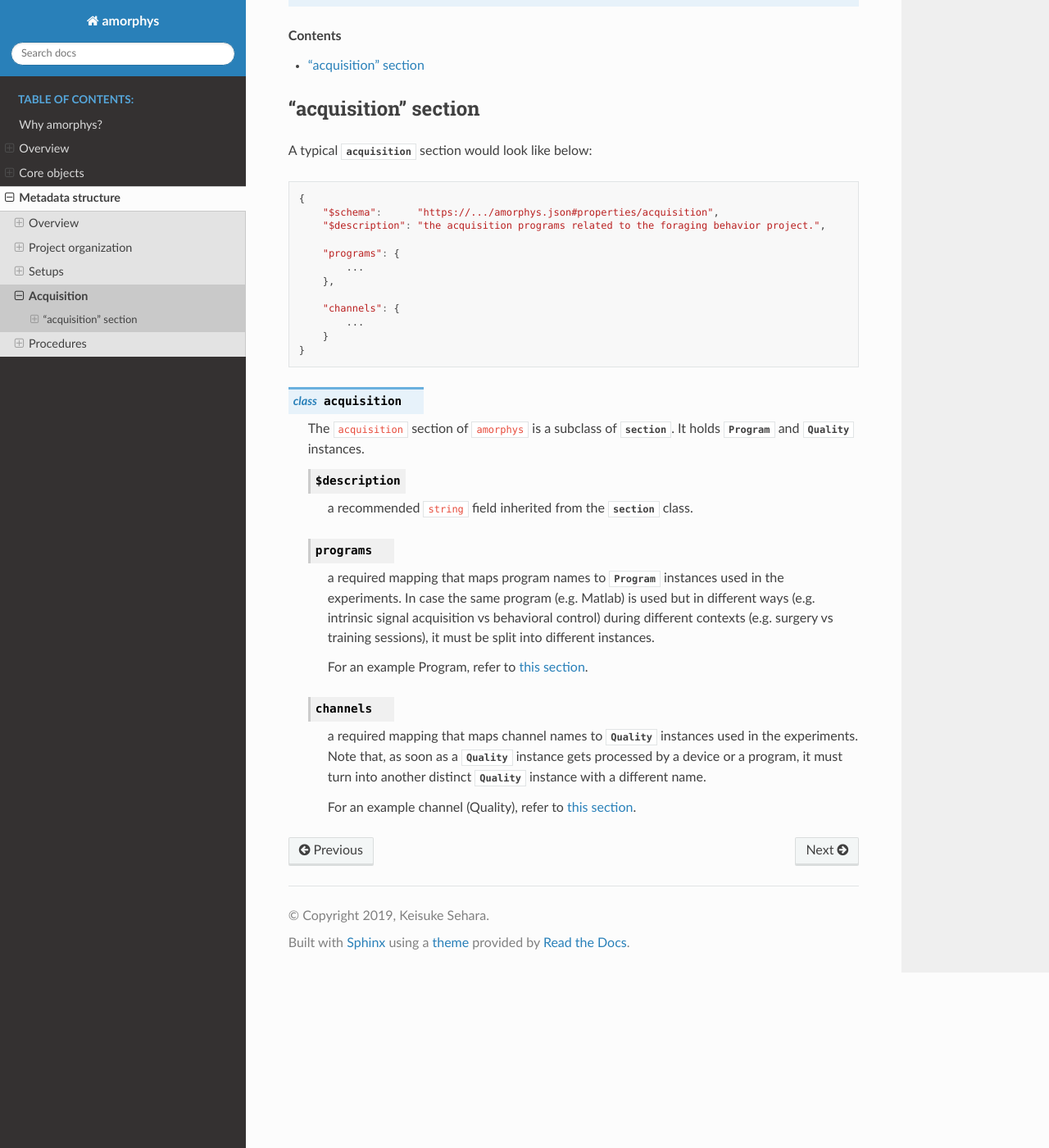
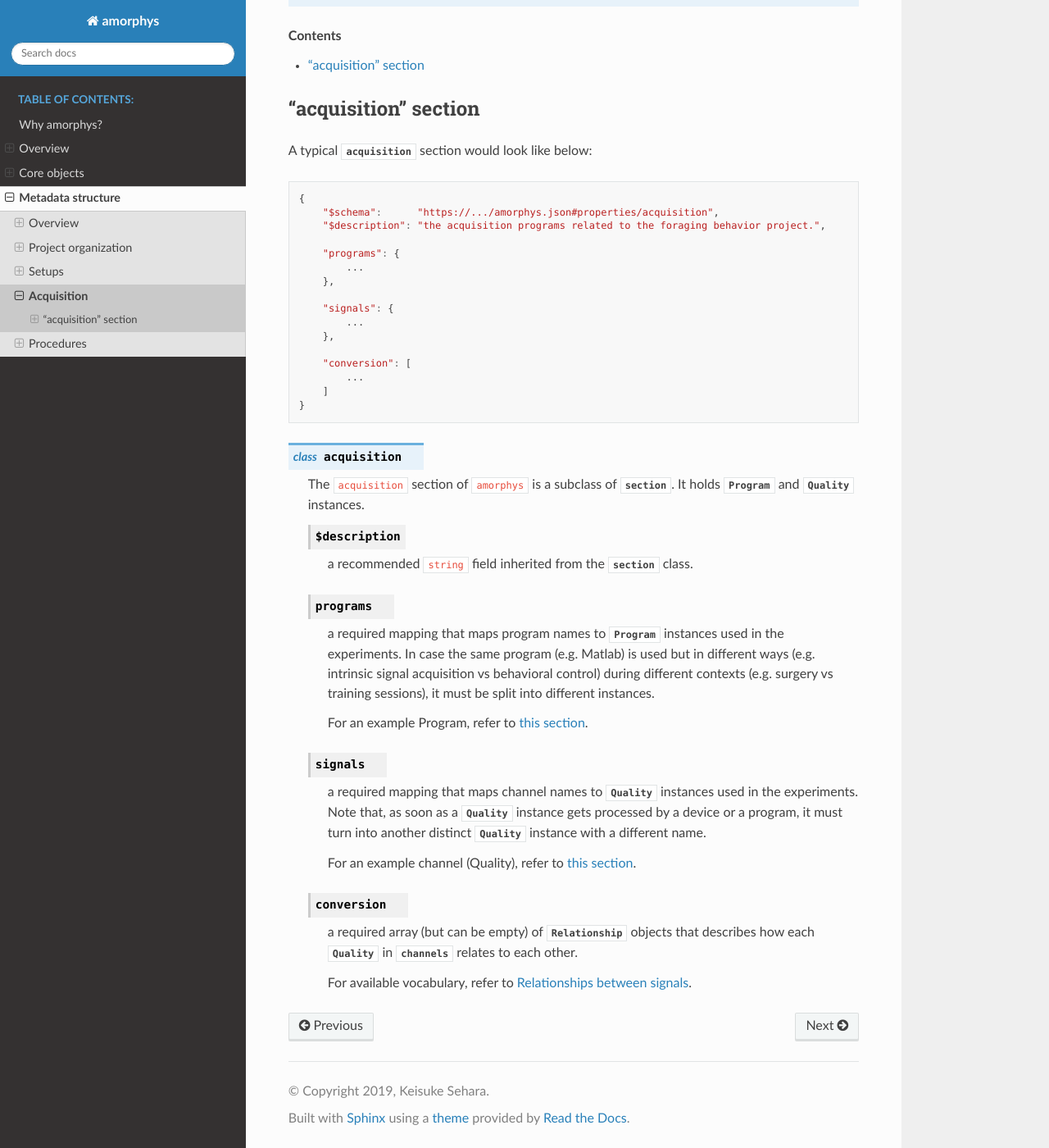
Before and after one commit to gwappa/amorphys, a Sphinx documentation site: the page built from docs/source/writing/acquisition.rst, in a window 1280 px wide and 1400 px high, scrolled down 229 px. Shown: the whole window at 82% size. Built offline with Sphinx 7.4.7 and the Read the Docs theme 2.0.0, drawn with Linux system fonts in a browser that asks for light colours.

Commit message:
add relationships between signals

```diff
--- a/docs/source/writing/acquisition.rst
+++ b/docs/source/writing/acquisition.rst
@@ -23,9 +23,13 @@ A typical :py:class:`acquisition` section would look like below:
             ...
         },
 
-        "channels": {
+        "signals": {
             ...
-        }
+        },
+
+        "conversion": [
+            ...
+        ]
     }
 
 .. py:class:: acquisition
@@ -47,7 +51,7 @@ A typical :py:class:`acquisition` section would look like below:
 
         For an example Program, refer to :ref:`this section <program-example>`.
 
-    .. py:attribute:: channels
+    .. py:attribute:: signals
 
         a required mapping that maps channel names to :py:class:`Quality` instances
         used in the experiments. Note that, as soon as a :py:class:`Quality` instance
@@ -55,3 +59,11 @@ A typical :py:class:`acquisition` section would look like below:
         :py:class:`Quality` instance with a different name.
 
         For an example channel (Quality), refer to :ref:`this section <quality-example>`.
+
+    .. py:attribute:: conversion
+
+        a required array (but can be empty) of :py:class:`Relationship` objects
+        that describes how each :py:class:`Quality` in :py:attr:`channels`
+        relates to each other.
+
+        For available vocabulary, refer to :ref:`signal-relationships`.
```
Also changed, not shown: docs/source/core/relationship.rst (+13 -7 lines).
